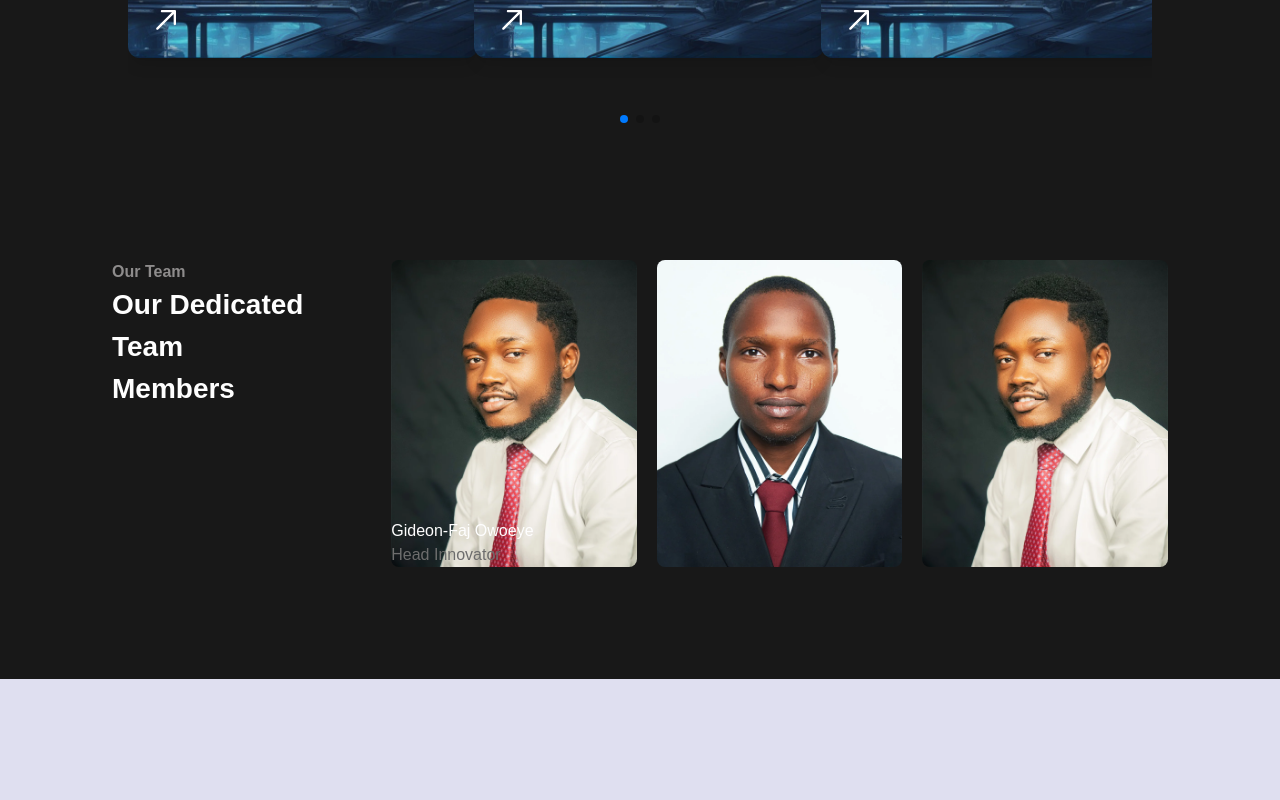
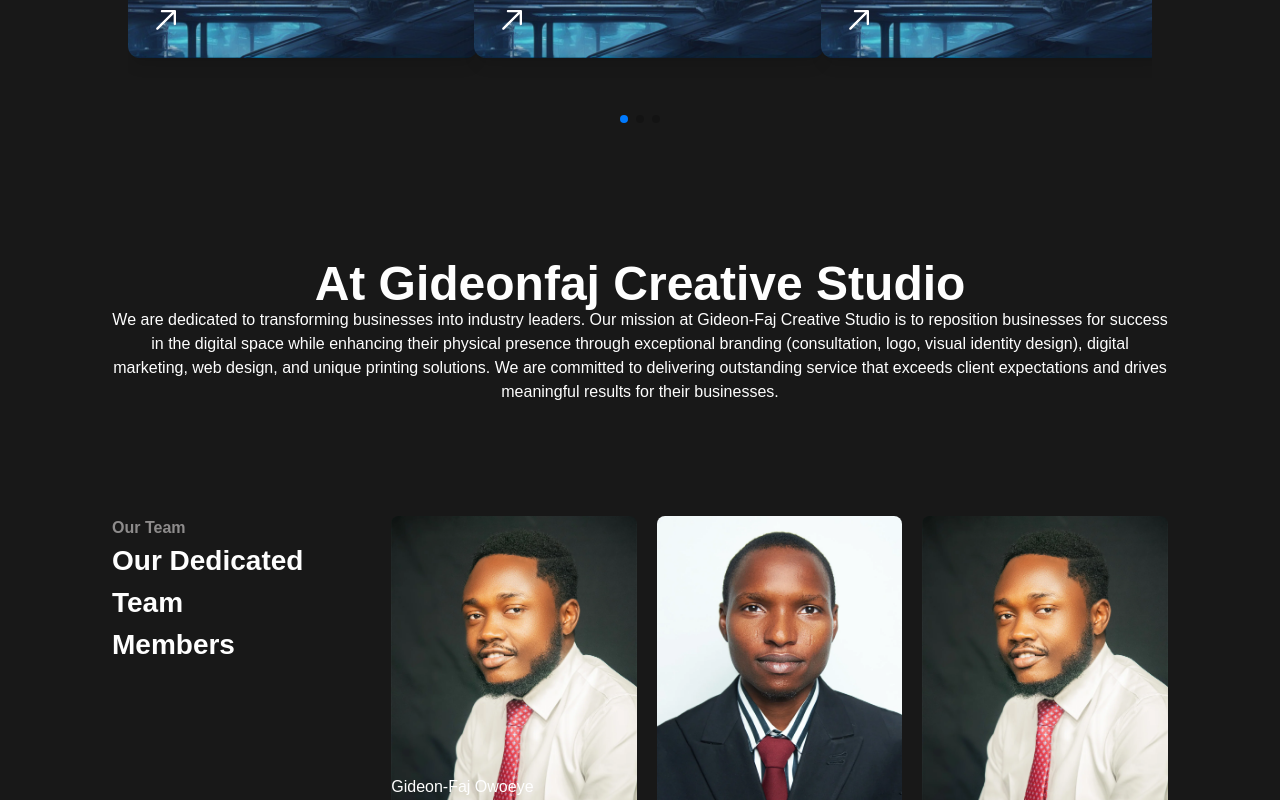
Before and after one commit to SekavArielight/gideon-faj-ltd, a React (Vite) app: page / in a window 1280 px wide. Shown: the part 1408-2208 px from the top of the page. Before the commit the page ends 2087 px from the top, so only its background shows below. Built offline with nearby package versions, Linux system fonts and the light colour scheme.

Commit message:
More Build

```diff
--- a/src/App.jsx
+++ b/src/App.jsx
@@ -1,14 +1,18 @@
 import React from 'react';
 import Hero from './components/Hero';
 import Navbar from './components/Navbar';
+import Team from './components/Team';
+import Services from './components/Services';
+import Portfolio from './components/Portfolio';
 import About from './components/About';
-import Team from './components/Team';
 
 const App = () => {
   return (
     <main>
       <Navbar />
       <Hero />
+      <Services />
+      {/* <Portfolio /> */}
       <About />
       <Team />
     </main>
--- a/src/components/About.jsx
+++ b/src/components/About.jsx
@@ -1,82 +1,20 @@
 import React from "react";
-import { Swiper, SwiperSlide } from "swiper/react";
-
-import "swiper/css";
-import "swiper/css/pagination";
-import "swiper/css/free-mode";
-
-import { FreeMode, Pagination } from "swiper/modules";
-
-import { RxArrowTopRight } from "react-icons/rx";
-
-import { ServiceData } from "../constants";
 
 const About = () => {
   return (
-    <div className="bg-aboutBlack relative">
-      <div className="absolute inset-x-0 -translate-y-1/2 bg-gradient-to-r from-homeBlack to-cardBlack rounded-lg mx-auto p-11 max-w-6xl z-10 flex flex-col justify-between sm:flex-row">
-        <div className="flex items-start justify-center flex-col gap-3">
-          <p className="text-6xl text-blue-50 font-CloverGrotesk font-bold">50<span className="text-brandcolor">+</span></p>
-          <p className="text-blue-50 font-sans">Satisfied Clients Served</p>
-        </div>
-        <div className="flex items-start justify-center flex-col gap-3">
-          <p className="text-6xl text-blue-50 font-CloverGrotesk font-bold">100<span className="text-brandcolor">+</span></p>
-          <p className="text-blue-50 font-sans">Projects Successfully Completed</p>
-        </div>
-        <div className="flex items-start justify-center flex-col gap-3">
-          <p className="text-6xl text-blue-50 font-CloverGrotesk font-bold">15<span className="text-brandcolor">+</span></p>
-          <p className="text-blue-50 font-sans">Years of Industry Experience</p>
-        </div>
-        <div className="flex items-start justify-center flex-col gap-3">
-          <p className="text-6xl text-blue-50 font-CloverGrotesk font-bold">96<span className="text-brandcolor">%</span></p>
-          <p className="text-blue-50 font-sans">Client Retention Rate</p>
-        </div>
-        <div className="flex items-start justify-center flex-col gap-3">
-          <p className="text-6xl text-blue-50 font-CloverGrotesk font-bold">50<span className="text-brandcolor">+</span></p>
-          <p className="text-blue-50 font-sans">Satisfied Clients Served</p>
-        </div>
+    <div className="bg-aboutBlack pb-28">
+      <div className="max-w-screen-2xl mx-auto text-center text-[#fefefe]">
+        <h1 className="text-5xl font-bold">At Gideonfaj Creative Studio</h1>
+        <p className="px-28">
+          We are dedicated to transforming businesses into industry leaders. Our
+          mission at Gideon-Faj Creative Studio is to reposition businesses for
+          success in the digital space while enhancing their physical presence
+          through exceptional branding (consultation, logo, visual identity
+          design), digital marketing, web design, and unique printing solutions.
+          We are committed to delivering outstanding service that exceeds client
+          expectations and drives meaningful results for their businesses.
+        </p>
       </div>
-
-      <div className="flex items-center justify-center flex-col h-[900px] mx-auto max-w-screen-2xl">
-        <h4 className="text-blue-50 md:text-[42px] font-bold inline mt">What We Do</h4>
-        <p className="text-blue-50 text-center my-8">We empower businesses to excel online and offline with innovative services <br /> and unmatched customer satisfaction</p>
-      <Swiper
-        breakpoints={{
-          340: {
-            slidesPerView: 2,
-            spaceBetween: 15,
-          },
-          700: {
-            slidesPerView: 3,
-            spaceBetween: 15,
-          },
-        }}
-        freeMode={true}
-        pagination={{
-          clickable: true,
-        }}
-        modules={[FreeMode, Pagination]}
-        className="max-w-[90%] lg:max-w-[80%]"
-      >
-        {ServiceData.map((item) => (
-          <SwiperSlide key={item.title}>
-            <div className="flex flex-col gap-6 mb-20 group relative shadow-lg text-white rounded-xl px-6 py-8 h-[250px] w-[215px] lg:h-[400px] lg:w-[350px] overflow-hidden cursor-pointer">
-              <div
-                className="absolute inset-0 bg-cover bg-center"
-                style={{ backgroundImage: `url(${item.backgroundImage})` }}
-              />
-              <div className="absolute inset-0 bg-black opacity-10 group-hover:opacity-50" />
-              <div className="relative flex flex-col gap-3">
-                <item.icon className="text-blue-600 group-hover:text-blue-400 w-[32px] h-[32px]" />
-                <h1 className="text-xl lg:text-2xl">{item.title} </h1>
-                <p className="lg:text-[18px]">{item.content} </p>
-              </div>
-              <RxArrowTopRight className="absolute bottom-5 left-5 w-[35px] h-[35px] text-white group-hover:text-blue-500 group-hover:rotate-45 duration-100" />
-            </div>
-          </SwiperSlide>
-        ))}
-      </Swiper>
-    </div>
     </div>
   );
 };
--- a/src/components/AnimatedTitle.jsx
+++ /dev/null
@@ -1,9 +0,0 @@
-import React from 'react'
-
-const AnimatedTitle = () => {
-  return (
-    <div>AnimatedTitle</div>
-  )
-}
-
-export default AnimatedTitle
--- a/src/components/Hero.jsx
+++ b/src/components/Hero.jsx
@@ -8,7 +8,7 @@
           <p className="text-brandcolor uppercase font-mono font-bold py-4">
             100+ projects successfully completed
           </p>
-          <h1 className="text-blue-50 text-4xl md:text-7xl xl:text-8xl text-center sm:text-left font-CloverGrotesk font-bold">
+          <h1 className="uppercase text-blue-50 text-4xl md:text-7xl xl:text-8xl text-center sm:text-left font-CloverGrotesk font-bold">
             Empower Your <br /> Business To <br /> Grow
           </h1>
           <p className="text-blue-50 py-4 text- font-sans">
--- /dev/null
+++ b/src/components/Portfolio.jsx
@@ -0,0 +1,9 @@
+import React from 'react'
+
+const Portfolio = () => {
+  return (
+    <div>Portfolio</div>
+  )
+}
+
+export default Portfolio
--- /dev/null
+++ b/src/components/Services.jsx
@@ -0,0 +1,84 @@
+import React from "react";
+import { Swiper, SwiperSlide } from "swiper/react";
+
+import "swiper/css";
+import "swiper/css/pagination";
+import "swiper/css/free-mode";
+
+import { FreeMode, Pagination } from "swiper/modules";
+
+import { RxArrowTopRight } from "react-icons/rx";
+
+import { ServiceData } from "../constants";
+
+const Services = () => {
+  return (
+    <div className="bg-aboutBlack relative">
+      <div className="absolute inset-x-0 -translate-y-1/2 bg-gradient-to-r from-homeBlack to-cardBlack rounded-lg mx-auto p-11 max-w-6xl z-10 flex flex-col justify-between sm:flex-row">
+        <div className="flex items-start justify-center flex-col gap-3">
+          <p className="text-6xl text-blue-50 font-CloverGrotesk font-bold">50<span className="text-brandcolor">+</span></p>
+          <p className="text-blue-50 font-sans">Satisfied Clients Served</p>
+        </div>
+        <div className="flex items-start justify-center flex-col gap-3">
+          <p className="text-6xl text-blue-50 font-CloverGrotesk font-bold">100<span className="text-brandcolor">+</span></p>
+          <p className="text-blue-50 font-sans">Projects Successfully Completed</p>
+        </div>
+        <div className="flex items-start justify-center flex-col gap-3">
+          <p className="text-6xl text-blue-50 font-CloverGrotesk font-bold">15<span className="text-brandcolor">+</span></p>
+          <p className="text-blue-50 font-sans">Years of Industry Experience</p>
+        </div>
+        <div className="flex items-start justify-center flex-col gap-3">
+          <p className="text-6xl text-blue-50 font-CloverGrotesk font-bold">96<span className="text-brandcolor">%</span></p>
+          <p className="text-blue-50 font-sans">Client Retention Rate</p>
+        </div>
+        <div className="flex items-start justify-center flex-col gap-3">
+          <p className="text-6xl text-blue-50 font-CloverGrotesk font-bold">50<span className="text-brandcolor">+</span></p>
+          <p className="text-blue-50 font-sans">Satisfied Clients Served</p>
+        </div>
+      </div>
+
+      <div className="flex items-center justify-center flex-col h-[900px] mx-auto max-w-screen-2xl">
+        <h4 className="text-blue-50 md:text-[42px] font-bold inline mt">What We Do</h4>
+        <p className="text-blue-50 text-center my-8">We empower businesses to excel online and offline with innovative services <br /> and unmatched customer satisfaction</p>
+      <Swiper
+        breakpoints={{
+          340: {
+            slidesPerView: 2,
+            spaceBetween: 15,
+          },
+          700: {
+            slidesPerView: 3,
+            spaceBetween: 15,
+          },
+        }}
+        freeMode={true}
+        pagination={{
+          clickable: true,
+        }}
+        modules={[FreeMode, Pagination]}
+        className="max-w-[90%] lg:max-w-[80%]"
+      >
+        {ServiceData.map((item) => (
+          <SwiperSlide key={item.title}>
+            <div className="flex flex-col gap-6 mb-20 group relative shadow-lg text-white rounded-xl px-6 py-8 h-[250px] w-[215px] lg:h-[400px] lg:w-[350px] overflow-hidden cursor-pointer">
+              <div
+                className="absolute inset-0 bg-cover bg-center"
+                style={{ backgroundImage: `url(${item.backgroundImage})` }}
+              />
+              <div className="absolute inset-0 bg-black opacity-10 group-hover:opacity-50" />
+              <div className="relative flex flex-col gap-3">
+                <item.icon className="text-blue-600 group-hover:text-blue-400 w-[32px] h-[32px]" />
+                <h1 className="text-xl lg:text-2xl">{item.title} </h1>
+                <p className="lg:text-[18px]">{item.content} </p>
+              </div>
+              <RxArrowTopRight className="absolute bottom-5 left-5 w-[35px] h-[35px] text-white group-hover:text-blue-500 group-hover:rotate-45 duration-100" />
+            </div>
+          </SwiperSlide>
+        ))}
+      </Swiper>
+    </div>
+    </div>
+  );
+};
+
+export default Services;
```
